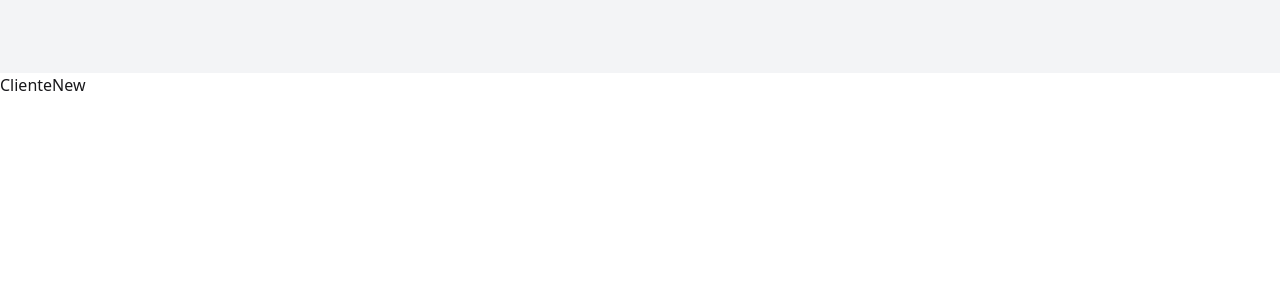
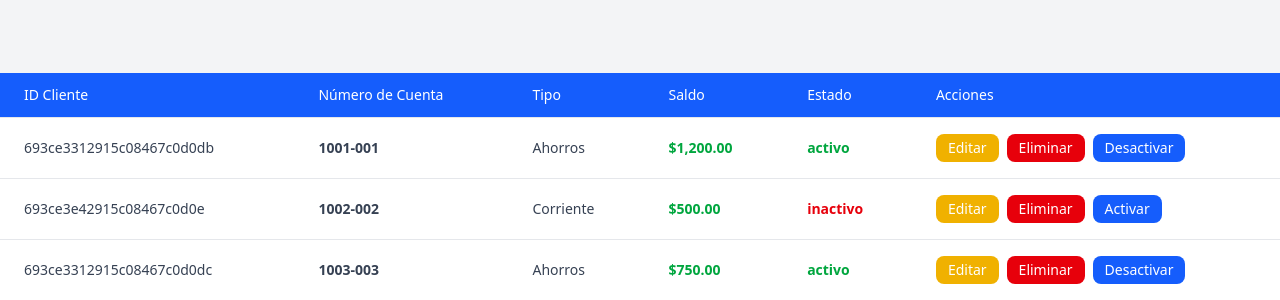
Before and after one commit to luisbaldivieso/fronted, an Angular app in the folder app-de-banco/: page /admin in a window 1280 px wide. Shown: the part 847-1147 px from the top of the page. Before the commit the page ends 944 px from the top, so only its background shows below. Built offline with nearby package versions, Linux system fonts and the light colour scheme.

Commit message:
actualizaciondecrud

```diff
--- a/app-de-banco/src/app/Page/cuenta-usuario/cuenta-usuario.html
+++ b/app-de-banco/src/app/Page/cuenta-usuario/cuenta-usuario.html
@@ -26,4 +26,9 @@
     <app-boton-transaccion></app-boton-transaccion>
   </div>
 
+  <!-- Tarjeta Botón adicional -->
+  <div class="mt-4 w-full max-w-5xl flex justify-center">
+    <app-tarjeta-boton></app-tarjeta-boton>
+  </div>
+
 </div>
--- a/app-de-banco/src/app/Page/cuenta-usuario/cuenta-usuario.ts
+++ b/app-de-banco/src/app/Page/cuenta-usuario/cuenta-usuario.ts
@@ -2,10 +2,11 @@ import { Component } from '@angular/core';
 import { SaldoCar } from '../../componets/saldo-car/saldo-car';
 import { HistorialTransacciones } from '../../componets/historial-transacciones/historial-transacciones';
 import { BotonTransaccion } from '../../componets/boton-transaccion/boton-transaccion';
+import { TarjetaBoton } from '../../componets/tarjeta-boton/tarjeta-boton';
 
 @Component({
   selector: 'page-cuenta-usuario',
-  imports: [SaldoCar, HistorialTransacciones, BotonTransaccion ],
+  imports: [SaldoCar, HistorialTransacciones, BotonTransaccion, TarjetaBoton],
   templateUrl: './cuenta-usuario.html'
 })
 export class CuentaUsuario {}
--- a/app-de-banco/src/app/componets/boton-transaccion/boton-transaccion.ts
+++ b/app-de-banco/src/app/componets/boton-transaccion/boton-transaccion.ts
@@ -18,10 +18,12 @@ export class BotonTransaccion {
   monto: number | null = null;
 
   abrirModal() {
+    console.log('BotonTransaccion: abrirModal() called');
     this.modalVisible = true;
   }
 
   cerrarModal() {
+    console.log('BotonTransaccion: cerrarModal() called');
     this.modalVisible = false;
   }
 
@@ -31,10 +33,18 @@ export class BotonTransaccion {
       return;
     }
 
+    console.log('BotonTransaccion: realizarTransaccion()', { origen: this.cuentaOrigen, destino: this.cuentaDestino, monto: this.monto });
     alert(`Transacción realizada:\nDe: ${this.cuentaOrigen}\nA: ${this.cuentaDestino}\nMonto: $${this.monto}`);
     // Resetear formulario
     this.cuentaDestino = '';
     this.monto = null;
     this.cerrarModal();
   }
+
+  handleEnviar(event: { destino: string; monto: number }) {
+    console.log('BotonTransaccion: handleEnviar', event);
+    this.cuentaDestino = event.destino;
+    this.monto = event.monto;
+    this.realizarTransaccion();
+  }
 }
--- a/app-de-banco/src/app/componets/cliente-new/cliente-new.html
+++ b/app-de-banco/src/app/componets/cliente-new/cliente-new.html
@@ -1 +1,60 @@
-<h1>ClienteNew</h1>
+<div class="overflow-x-auto">
+
+  <table class="min-w-full divide-y divide-gray-200">
+    <thead class="bg-blue-600 text-white">
+      <tr>
+        <th class="px-6 py-3 text-left text-sm font-medium">ID Cliente</th>
+        <th class="px-6 py-3 text-left text-sm font-medium">Número de Cuenta</th>
+        <th class="px-6 py-3 text-left text-sm font-medium">Tipo</th>
+        <th class="px-6 py-3 text-left text-sm font-medium">Saldo</th>
+        <th class="px-6 py-3 text-left text-sm font-medium">Estado</th>
+        <th class="px-6 py-3 text-left text-sm font-medium">Acciones</th>
+      </tr>
+    </thead>
+    <tbody class="bg-white divide-y divide-gray-200">
+
+      <!-- Fila 1 -->
+      <tr class="hover:bg-gray-50">
+        <td class="px-6 py-4 text-sm text-gray-700">693ce3312915c08467c0d0db</td>
+        <td class="px-6 py-4 text-sm text-gray-700 font-semibold">1001-001</td>
+        <td class="px-6 py-4 text-sm text-gray-700">Ahorros</td>
+        <td class="px-6 py-4 text-sm text-green-600 font-bold">$1,200.00</td>
+        <td class="px-6 py-4 text-sm text-green-600 font-bold">activo</td>
+        <td class="px-6 py-4 text-sm flex gap-2">
+          <button class="bg-yellow-500 text-white px-3 py-1 rounded-lg hover:bg-yellow-600 transition" onclick="alert('Editar cuenta 1001-001')">Editar</button>
+          <button class="bg-red-600 text-white px-3 py-1 rounded-lg hover:bg-red-700 transition" onclick="alert('Eliminar cuenta 1001-001')">Eliminar</button>
+          <button class="bg-blue-600 text-white px-3 py-1 rounded-lg hover:bg-blue-700 transition" onclick="alert('Cambiar estado 1001-001')">Desactivar</button>
+        </td>
+      </tr>
+
+      <!-- Fila 2 -->
+      <tr class="hover:bg-gray-50">
+        <td class="px-6 py-4 text-sm text-gray-700">693ce3e42915c08467c0d0e</td>
+        <td class="px-6 py-4 text-sm text-gray-700 font-semibold">1002-002</td>
+        <td class="px-6 py-4 text-sm text-gray-700">Corriente</td>
+        <td class="px-6 py-4 text-sm text-green-600 font-bold">$500.00</td>
+        <td class="px-6 py-4 text-sm text-red-600 font-bold">inactivo</td>
+        <td class="px-6 py-4 text-sm flex gap-2">
+          <button class="bg-yellow-500 text-white px-3 py-1 rounded-lg hover:bg-yellow-600 transition" onclick="alert('Editar cuenta 1002-002')">Editar</button>
+          <button class="bg-red-600 text-white px-3 py-1 rounded-lg hover:bg-red-700 transition" onclick="alert('Eliminar cuenta 1002-002')">Eliminar</button>
+          <button class="bg-blue-600 text-white px-3 py-1 rounded-lg hover:bg-blue-700 transition" onclick="alert('Cambiar estado 1002-002')">Activar</button>
+        </td>
+      </tr>
+
+      <!-- Fila 3 -->
+      <tr class="hover:bg-gray-50">
+        <td class="px-6 py-4 text-sm text-gray-700">693ce3312915c08467c0d0dc</td>
+        <td class="px-6 py-4 text-sm text-gray-700 font-semibold">1003-003</td>
+        <td class="px-6 py-4 text-sm text-gray-700">Ahorros</td>
+        <td class="px-6 py-4 text-sm text-green-600 font-bold">$750.00</td>
+        <td class="px-6 py-4 text-sm text-green-600 font-bold">activo</td>
+        <td class="px-6 py-4 text-sm flex gap-2">
+          <button class="bg-yellow-500 text-white px-3 py-1 rounded-lg hover:bg-yellow-600 transition" onclick="alert('Editar cuenta 1003-003')">Editar</button>
+          <button class="bg-red-600 text-white px-3 py-1 rounded-lg hover:bg-red-700 transition" onclick="alert('Eliminar cuenta 1003-003')">Eliminar</button>
+          <button class="bg-blue-600 text-white px-3 py-1 rounded-lg hover:bg-blue-700 transition" onclick="alert('Cambiar estado 1003-003')">Desactivar</button>
+        </td>
+      </tr>
+
+    </tbody>
+  </table>
+</div>
--- /dev/null
+++ b/app-de-banco/src/app/componets/modal-tarjeta/modal-tarjeta.html
@@ -0,0 +1,41 @@
+<div class="fixed inset-0 bg-black/50 flex items-center justify-center z-50">
+  <div class="bg-white rounded-xl shadow-xl p-6 w-full max-w-md">
+
+    <h2 class="text-2xl font-bold text-center mb-6">Mi Tarjeta</h2>
+
+    <!-- Checkbox oculto para controlar encendido/apagado -->
+    <input type="checkbox" id="toggleTarjeta" class="hidden peer">
+
+    <!-- Tarjeta que cambia según checkbox -->
+    <div class="card w-full text-white shadow-lg transition-all duration-300
+                peer-checked:bg-primary
+                bg-neutral">
+      <div class="card-body">
+        <div class="flex justify-between text-sm font-semibold">
+          <span>Débito</span>
+          <span class="peer-checked:content-['ACTIVA']">APAGADA</span>
+        </div>
+
+        <div class="mt-4 text-xl tracking-widest font-mono">
+          **** **** **** 4587
+        </div>
+
+        <div class="mt-2 text-sm">
+          Juan Pérez
+        </div>
+      </div>
+    </div>
+
+    <!-- Botón que actúa sobre el checkbox -->
+    <div class="mt-6 flex justify-center gap-4">
+      <label for="toggleTarjeta" class="btn btn-success peer-checked:btn-error cursor-pointer">
+        Encender / Apagar
+      </label>
+
+      <button type="button" class="btn btn-outline" (click)="onCerrar()">
+        Cerrar
+      </button>
+    </div>
+
+  </div>
+</div>
--- /dev/null
+++ b/app-de-banco/src/app/componets/modal-tarjeta/modal-tarjeta.ts
@@ -0,0 +1,14 @@
+import { Component, EventEmitter, Output } from '@angular/core';
+
+@Component({
+  selector: 'app-modal-tarjeta',
+  standalone: true,
+  templateUrl: './modal-tarjeta.html'
+})
+export class ModalTarjeta {
+  @Output() cerrar = new EventEmitter<void>();
+
+  onCerrar() {
+    this.cerrar.emit();
+  }
+}
--- a/app-de-banco/src/app/componets/modal-transaccion/modal-transaccion.html
+++ b/app-de-banco/src/app/componets/modal-transaccion/modal-transaccion.html
@@ -1,36 +1,20 @@
-<!-- Modal -->
-<div id="modalTransaccion" class="fixed inset-0 bg-black bg-opacity-50 flex items-center justify-center z-50 hidden">
-  <div class="bg-white rounded-2xl shadow-2xl p-8 w-full max-w-md transform transition-transform scale-95">
-    <h3 class="text-2xl font-bold mb-6 text-gray-800 text-center">Realizar Transacción</h3>
+<div class="fixed inset-0 bg-black bg-opacity-50 flex items-center justify-center z-50">
+  <div class="bg-white rounded-lg shadow-lg p-6 w-full max-w-md">
+    <h3 class="text-xl font-bold mb-4">Realizar Transacción</h3>
 
-    <form class="flex flex-col gap-4">
-      <!-- Cuenta del usuario (mostrada) -->
-      <div>
-        <label class="block mb-1 font-semibold text-gray-700">Cuenta origen</label>
-        <input type="text" value="1001-001" disabled
-               class="w-full border border-gray-300 rounded-lg p-3 bg-gray-100 text-gray-700 focus:outline-none focus:ring-2 focus:ring-blue-400">
-      </div>
+    <form (ngSubmit)="onEnviar()">
+      <label class="block mb-2 font-semibold">Cuenta origen</label>
+      <input type="text" [value]="cuentaOrigen" disabled class="w-full mb-4 border rounded p-2 bg-gray-100">
 
-      <!-- Cuenta destinataria -->
-      <div>
-        <label class="block mb-1 font-semibold text-gray-700">Cuenta destinataria</label>
-        <input type="text" placeholder="Ingrese número de cuenta"
-               class="w-full border border-gray-300 rounded-lg p-3 focus:outline-none focus:ring-2 focus:ring-blue-400">
-      </div>
+      <label class="block mb-2 font-semibold">Cuenta destinataria</label>
+      <input type="text" [(ngModel)]="cuentaDestino" name="cuentaDestino" placeholder="Ingrese número de cuenta" class="w-full mb-4 border rounded p-2">
 
-      <!-- Monto -->
-      <div>
-        <label class="block mb-1 font-semibold text-gray-700">Monto</label>
-        <input type="number" placeholder="Ingrese monto"
-               class="w-full border border-gray-300 rounded-lg p-3 focus:outline-none focus:ring-2 focus:ring-blue-400">
-      </div>
+      <label class="block mb-2 font-semibold">Monto</label>
+      <input type="number" [(ngModel)]="monto" name="monto" placeholder="Ingrese monto" class="w-full mb-4 border rounded p-2">
 
-      <!-- Botones -->
-      <div class="flex justify-end gap-3 mt-4">
-        <button type="button" onclick="cerrarModal()"
-                class="bg-gray-400 text-white px-5 py-2 rounded-lg hover:bg-gray-500 transition">Cancelar</button>
-        <button type="submit"
-                class="bg-blue-600 text-white px-5 py-2 rounded-lg hover:bg-blue-700 transition">Enviar</button>
+      <div class="flex justify-end gap-2">
+        <button type="button" (click)="onCancelar()" class="bg-gray-400 text-white px-4 py-2 rounded hover:bg-gray-500">Cancelar</button>
+        <button type="submit" class="bg-blue-600 text-white px-4 py-2 rounded hover:bg-blue-700">Enviar</button>
       </div>
     </form>
   </div>
--- a/app-de-banco/src/app/componets/modal-transaccion/modal-transaccion.ts
+++ b/app-de-banco/src/app/componets/modal-transaccion/modal-transaccion.ts
@@ -1,8 +1,32 @@
-import { Component } from '@angular/core';
+import { Component, EventEmitter, Input, Output } from '@angular/core';
+import { CommonModule } from '@angular/common';
+import { FormsModule } from '@angular/forms';
 
 @Component({
   selector: 'app-modal-transaccion',
   standalone: true,
+  imports: [CommonModule, FormsModule],
   templateUrl: './modal-transaccion.html'
 })
-export class ModalTransaccion {}
+export class ModalTransaccion {
+  @Input() cuentaOrigen: string = '';
+  cuentaDestino: string = '';
+  monto: number | null = null;
+
+  @Output() cancelar = new EventEmitter<void>();
+  @Output() enviar = new EventEmitter<{ destino: string; monto: number }>();
+
+  onCancelar() {
+    this.cancelar.emit();
+  }
+
+  onEnviar() {
+    if (!this.cuentaDestino || !this.monto) {
+      alert('Por favor ingrese todos los datos');
+      return;
+    }
+    this.enviar.emit({ destino: this.cuentaDestino, monto: this.monto });
+    this.cuentaDestino = '';
+    this.monto = null;
+  }
+}
--- /dev/null
+++ b/app-de-banco/src/app/componets/tarjeta-boton/tarjeta-boton.html
@@ -0,0 +1,17 @@
+<div class="flex flex-col items-center mt-6">
+  <h2 class="text-lg font-semibold text-gray-700">
+    Tarjeta
+  </h2>
+
+  <button
+    (click)="abrir()"
+    class="mt-4 btn btn-secondary gap-2 shadow-md hover:scale-105 transition-transform"
+  >
+    💳 Solicitar Tarjeta
+  </button>
+</div>
+
+<app-modal-tarjeta
+  *ngIf="modalVisible"
+  (cerrar)="cerrar()">
+</app-modal-tarjeta>
--- /dev/null
+++ b/app-de-banco/src/app/componets/tarjeta-boton/tarjeta-boton.ts
@@ -0,0 +1,21 @@
+import { Component } from '@angular/core';
+import { ModalTarjeta } from '../modal-tarjeta/modal-tarjeta';
+import { CommonModule } from '@angular/common';
+
+@Component({
+  selector: 'app-tarjeta-boton',
+  standalone: true,
+  imports: [CommonModule, ModalTarjeta],
+  templateUrl: './tarjeta-boton.html'
+})
+export class TarjetaBoton {
+  modalVisible = false;
+
+  abrir() {
+    this.modalVisible = true;
+  }
+
+  cerrar() {
+    this.modalVisible = false;
+  }
+}
```
Also changed, not shown: app-de-banco/src/app/componets/boton-transaccion/boton-transaccion.html (+10 -25 lines), app-de-banco/src/app/app.html (line endings or trailing spaces).
